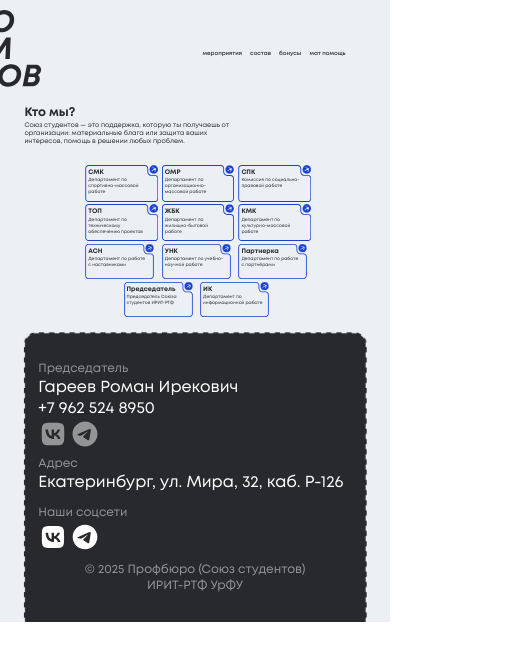
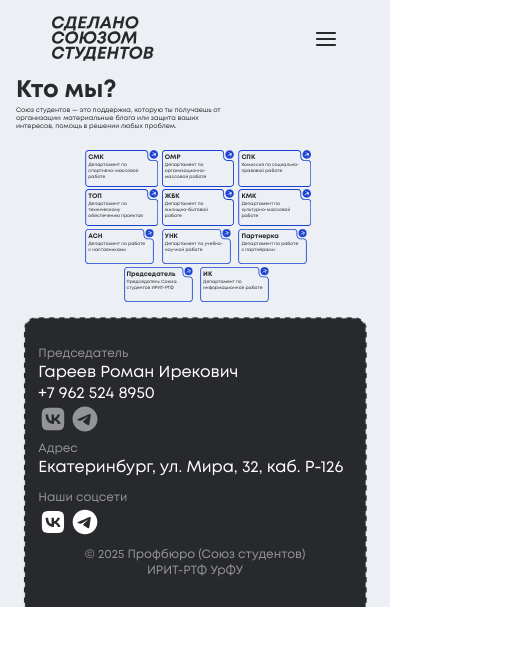
Before and after one commit to Emma-Shifter/Student-Union-IRIT-RTF, a React (Create React App) app in the folder student-union/: page /team in a window 390 px wide. Shown: the top 660 px of the page, 530 px wide, since content can reach past the window. Built offline with nearby package versions, Linux system fonts and the light colour scheme.

Commit message:
готовы мобилки страниц мероприятий

```diff
--- a/student-union/src/App.css
+++ b/student-union/src/App.css
@@ -1274,14 +1274,14 @@ h1 {
     font-size: 18px;
   }
 
-  .MainPage .VK-link-container-BTN {
+  .MainPage .VK-link-container-BTN, .VK-link-container {
     font-size: 12.98px;
     padding: 10px 15px;
     margin-right: -9px;
     margin-bottom: -11px;
   }
 
-  .MainPage .VK-link-container-BTN img{
+  .MainPage .VK-link-container-BTN img, .VK-link-container img{
     width: 16.6px;
     height: 16.6px;
   }
@@ -1410,4 +1410,96 @@ h1 {
     display: block;
     text-align: center;
   }
+
+  .Header {
+    justify-content: space-between;
+  }
+
+  .Header > a > img{
+    width: 101.8px;
+    height: 45px;
+  }
+
+  .Header > div {
+    display: none;
+  }
+
+  h1 {
+    font-size: 24px;
+  }
+
+  .Header > .burger-btn-dark {
+    display: block;
+  }
+  .EventCard, .EventCard.reversed {
+    flex-direction: column;
+    margin-bottom: 50px;
+  }
+  .EventCard > div > h2 {
+    text-transform: uppercase;
+    font-size: 20px;
+  }
+  .EventCard > div > p {
+    font-size: 14px;
+  }
+  .EventCard > img {
+    width: 100%;
+  }
+  .Button.event-list {
+    font-size: 13.5px;
+    padding: 4px 10px;
+    border-radius: 12.67px;
+    align-items: center;
+  }
+  .Button.event-list > img {
+    width: 14px;
+    height: 14px;
+    margin-left: 4px;
+  }
+
+  .Footer {
+    margin-left: -16px;
+    margin-right: -16px;
+  }
+
+  .MainPage.App {
+    padding: 0px;
+  }
+
+  .App {
+    padding: 16px 16px 0px;
+  }
+
+  .slider-text {
+    padding: 0px;
+  }
+
+  .event-hero {
+    text-transform: uppercase;
+    padding: 63px 14px 10px;
+    gap: 28px;
+    margin-bottom: 50px;
+  }
+  .event-hero > div > img {
+    width: 22px;
+    height: 12.6px;
+  }
+
+  .hero-title {
+    font-size: 18px;
+  }
+  .event-desc {
+    display: flex;
+    flex-direction: column-reverse;
+  }
+  .event-desc p {
+    font-size: 14px;
+  }
+  .event-desc-img {
+    height: max-content;
+  }
+
+  .masonry-grid-column {
+    border-radius: 5px;
+  }
 }
--- a/student-union/src/components/header.jsx
+++ b/student-union/src/components/header.jsx
@@ -1,5 +1,6 @@
 import logo from '../img/logo.svg';
 import menu from '../img/menu.svg';
+import menuDark from '../img/menu-dark.svg';
 import { Link } from 'react-router-dom';
 
 export default function Header(props) {
@@ -27,6 +28,11 @@ export default function Header(props) {
                     <img src={menu}></img>
                 </a>
             </div>
+            <div className='burger-btn-dark'>
+                <a>
+                    <img src={menuDark}></img>
+                </a>
+            </div>
         </div>
     )
 }
--- a/student-union/src/pages/EventPage.jsx
+++ b/student-union/src/pages/EventPage.jsx
@@ -8,8 +8,8 @@ import {eventsList} from "../data";
 
 const breakpointColumnsObj = {
             default: 3,
-            1100: 2,
-            700: 1,
+            1100: 3,
+            700: 2,
         };
 
 export default function EventPage(props) {
```
Also changed, not shown: student-union/src/img/menu-dark.svg (added).
